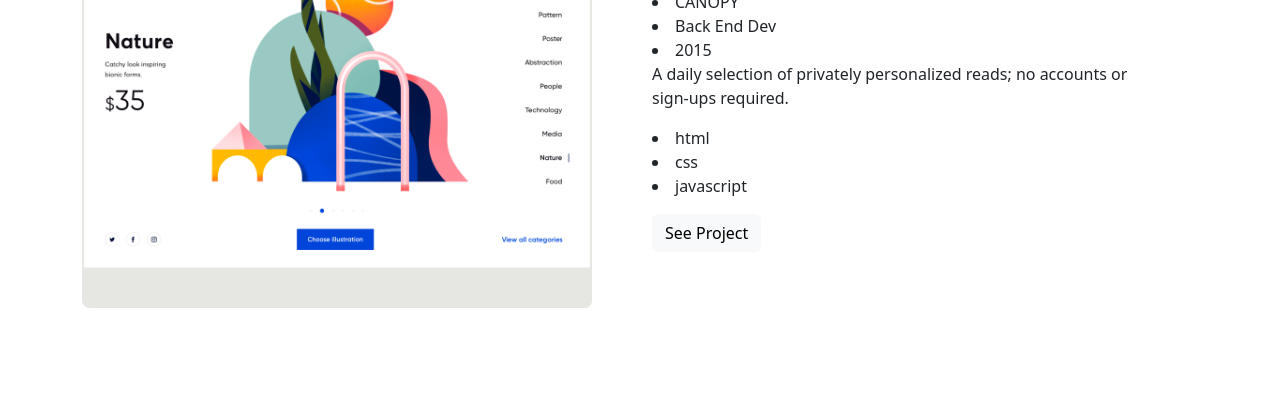
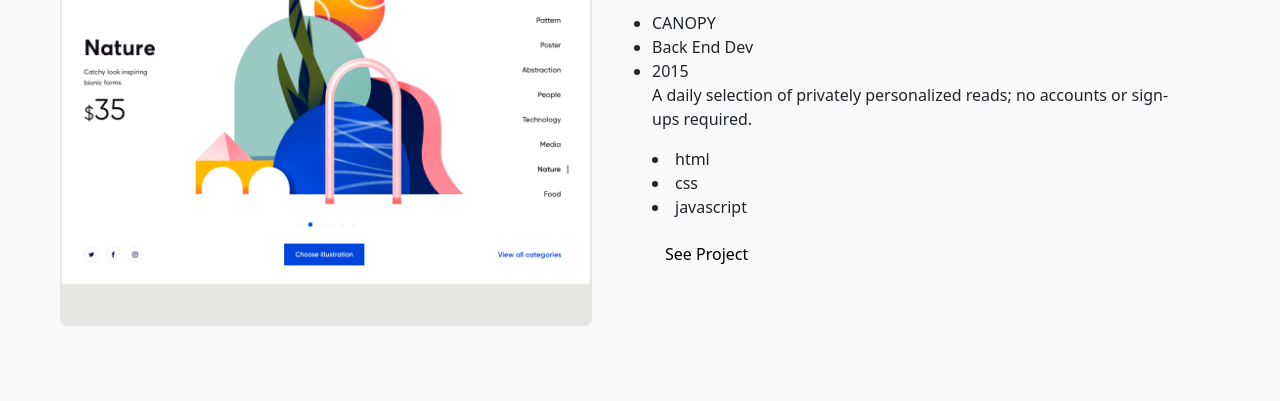
Before and after one commit to ilyassatlassi/boostraap, a website: page index.html in a window 1280 px wide. Shown: the part 216-617 px from the top of the page. Drawn offline with nearby package versions, Linux system fonts and the light colour scheme.

Commit message:
set up linters

```diff
--- a/index.html
+++ b/index.html
@@ -30,19 +30,23 @@
     </div>
   </nav>
   <!-- tonic div -->
-  <section class="recent-works">
+  <section class="recent-works bg-light">
   <div id="tonic" class="p-5">
-    <div class="container">
+    <div class="container-fluid">
       <div class="row align-items-center justify-content-between">
         <div class="col-md">
           <img src="./images/first_pro.png" class="img-fluid" alt="">
         </div>
         <div class="col-md p-5">
           <h2>Tonic</h2>
-          <div>
+          <div class="row">
+             <div class="col-lg-12 align-items-center justify-content-between">
+              <ul class="d-inline">
           <li class="client">CANOPY</li>
           <li class="role">Back End Dev</li>
           <li class="year">2015</li>
+             </ul>
+             </div>
           </div>
           <p class="tonic-text">A daily selection of privately personalized reads; no accounts or sign-ups required.
           </p>
@@ -93,9 +97,11 @@
         <div class="col-md p-5">
           <h2>FACEBOOK 360</h2>
           <div>
+            <ul class="row list-group">
           <li class="client">FACEBOOK</li>
           <li class="role">Full Stack Dev</li>
           <li class="year">2015</li>
+            </ul>
           </div>
           <p class="tonic-text">Experimental content creation feature that allows users to add to an existing story over the course of a day without spamming their friends.
           </p>
```
Also changed, not shown: package.json (added, +27 -0 lines), .github/workflows/linters.yml (added), .stylelintrc.json (added), 3 other files.
